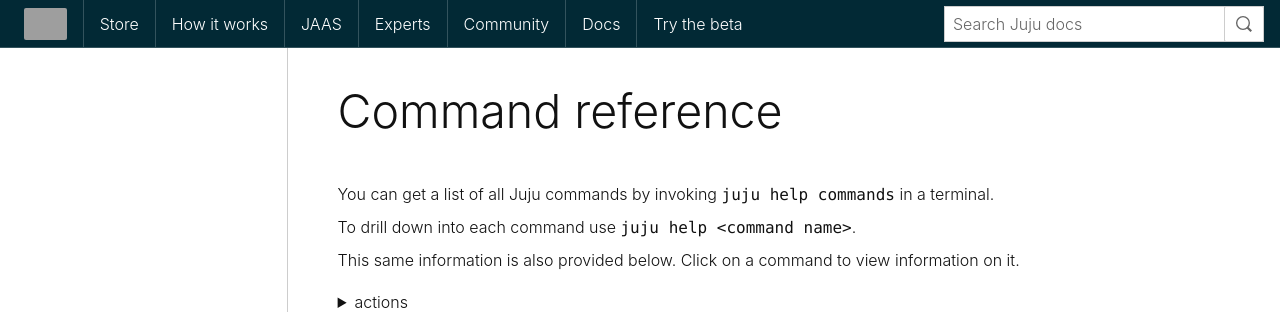
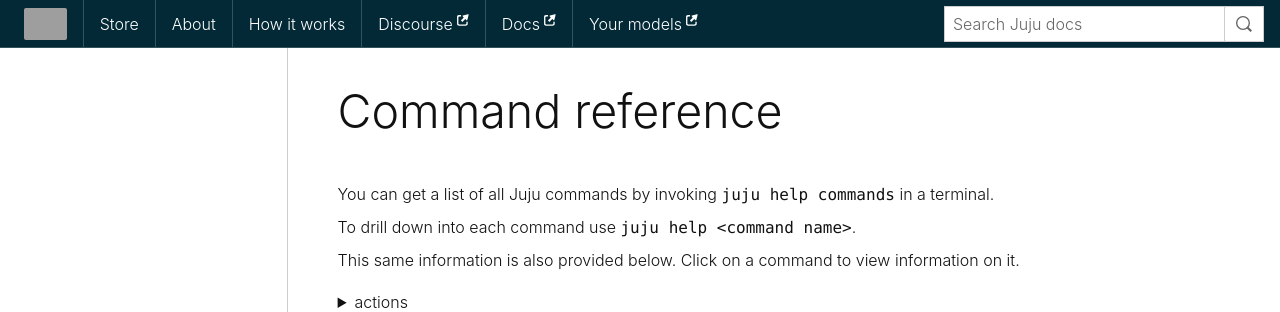
Before and after one commit to canonical-web-and-design/docs.jujucharms.com, a Python web app: template templates/commands.html in a window 1280 px wide. Shown: the top 312 px of the page. Run offline with Jinja, Linux system fonts and the light colour scheme; the template is opened without the code that fills it, so the values that code supplies are empty; some libraries are stand-ins or nearby versions; some web fonts are replaced; grey boxes are pictures that could not be loaded.

Commit message:
Update main nav items to match https://jaas.ai

```diff
--- a/templates/base.html
+++ b/templates/base.html
@@ -201,37 +201,37 @@
             <button type="submit" class="p-search-box__button" alt="search"><i class="p-icon--search"></i></button>
           </form>
 
-
           <ul class="p-navigation__links" role="menu">
-
             <li class="p-navigation__link" role="menuitem">
-              <a href="https://jujucharms.com/store">Store</a>
+              <a href="https://jujucharms.com/store" class="">
+                Store
+              </a>
             </li>
-
             <li class="p-navigation__link" role="menuitem">
-              <a href="https://jujucharms.com/how-it-works">How it works</a>
+              <a href="https://jujucharms.com/jaas" class="">
+                About
+              </a>
             </li>
-
             <li class="p-navigation__link" role="menuitem">
-              <a href="https://jujucharms.com/jaas">JAAS</a>
+              <a href="https://jujucharms.com/how-it-works" class="">
+                How it works
+              </a>
             </li>
-
+            <li class="p-navigation__link is-secondary-link" role="menuitem">
+              <a class="p-link--external" href="https://discourse.jujucharms.com/">
+                Discourse
+              </a>
+            </li>
             <li class="p-navigation__link" role="menuitem">
-              <a href="https://jujucharms.com/experts">Experts</a>
+              <a class="p-link--external" href="/">
+                Docs
+              </a>
             </li>
-
             <li class="p-navigation__link" role="menuitem">
-              <a href="https://jujucharms.com/community">Community</a>
+              <a class="p-link--external" href="https://jujucharms.com/new/">
+                Your models
+              </a>
             </li>
-
-            <li class="p-navigation__link" role="menuitem">
-              <a href="/">Docs</a>
-            </li>
-
-            <li class="p-navigation__link" role="menuitem">
-              <a href="https://jujucharms.com/new/?dd=cs:bundle/canonical-kubernetes">Try the beta</a>
-            </li>
-
           </ul>
 
           <span class="u-off-screen">
```
